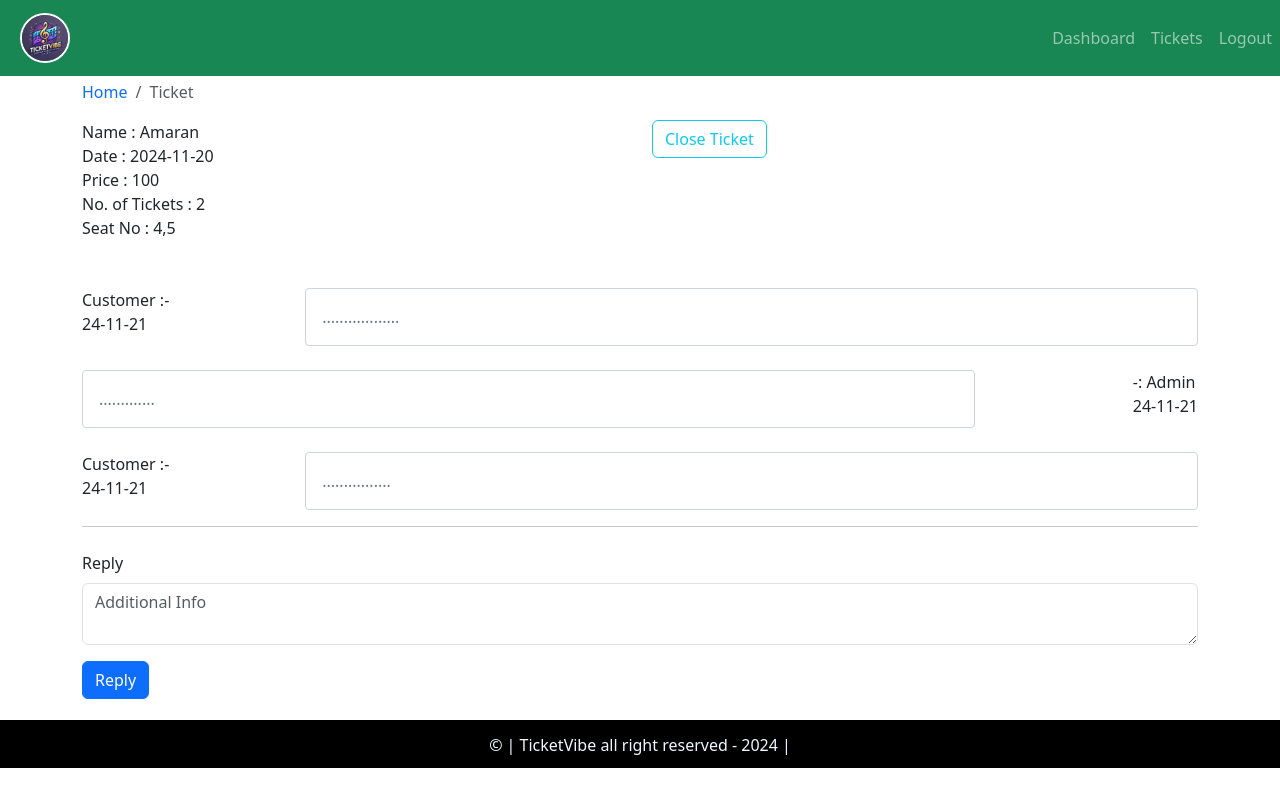
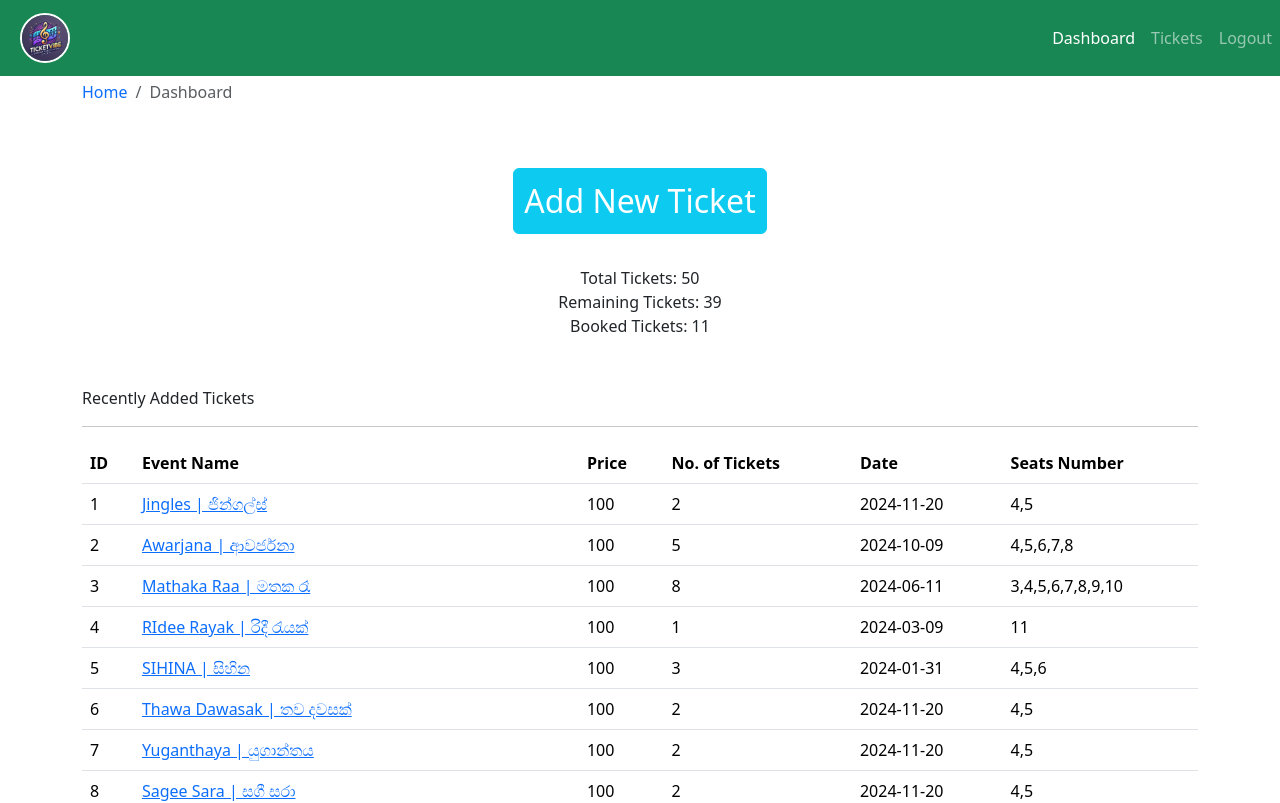
Before and after one commit to Imantha001/ticket-frontend, a React (Create React App) app: page /dashboard in a window 1280 px wide. Shown: the top 803 px of the page. Built offline with nearby package versions, Linux system fonts and the light colour scheme.

Commit message:
React-router-dom added

```diff
--- a/package.json
+++ b/package.json
@@ -11,6 +11,8 @@
     "react": "^18.3.1",
     "react-bootstrap": "^2.10.5",
     "react-dom": "^18.3.1",
+    "react-router-bootstrap": "^0.26.3",
+    "react-router-dom": "^6.28.0",
     "react-scripts": "^3.0.1",
     "ticket-frontend": "file:",
     "web-vitals": "^2.1.4"
--- a/src/App.js
+++ b/src/App.js
@@ -1,23 +1,25 @@
 import React from 'react';
+import { BrowserRouter as Router, Routes, Route } from "react-router-dom";
 import './App.css';
-import { DefaultLayout } from './layout/defaultlayout';
 import { DashboardPage } from "./pages/dashboard/dashboardpage";
-
 import { Entry } from "./pages/entry/Entry.page";
 import { AddTicket } from './pages/newTicket/AddTicketPage';
 import { Ticketlists } from './pages/ticketLists/Ticketlists.page';
 import { Ticket } from './pages/insideTicket/insideticket.page';
+import { PrivateRoute } from './components/privateRoute/privateRoute.component';
 
 function App() {
   return (
     <div className="App">
-      {/* <Entry/> */}
-      <DefaultLayout>
-        {/* <DashboardPage />
-        <AddTicket />
-        <Ticketlists/> */}
-        <Ticket/>
-      </DefaultLayout>
+      <Router>
+        <Routes>
+          <Route path="/" element={<Entry />} />
+          <Route path="/dashboard" element={<PrivateRoute><DashboardPage /></PrivateRoute>} />
+          <Route path="/add-ticket" element={<PrivateRoute><AddTicket /></PrivateRoute>} />
+          <Route path="/ticket-lists" element={<PrivateRoute><Ticketlists /></PrivateRoute>} />
+          <Route path="/insideticket/:tId" element={<PrivateRoute><Ticket /></PrivateRoute>} />
+        </Routes>
+      </Router>
     </div>
   );
 }
--- a/src/assests/data/tickets.json
+++ b/src/assests/data/tickets.json
@@ -1,7 +1,7 @@
 [
     {
         "id": 1,
-        "Name": "Amaran",
+        "Name": "Jingles | ජින්ගල්ස් ",
         "Price": "100",
         "Tickets":"2",
         "Date": "2024-11-20",
@@ -28,47 +28,81 @@
 
     {
         "id": 2,
-        "Name": "Pushpa",
+        "Name": "Awarjana | ආවර්ජනා  ",
         "Price": "100",
         "Tickets":"5",
-        "Date": "2024-11-20",
-        "Seats": "4,5,6,7,8"
+        "Date": "2024-10-09",
+        "Seats": "4,5,6,7,8",
+            "history": [
+            {
+                "date": "24-11-21",
+                "message": "..................",
+                "messageBy": "Customer :-"
+            },
+            {
+                "date": "   24-11-21",
+                "message": ".............",
+                "messageBy": "-: Admin"
+            },
+            {
+                "date": "24-11-21",
+                "message": "................",
+                "messageBy": "Customer :-"
+            }
+            ]
 
     },
 
     {
         "id": 3,
-        "Name": "Kanguva",
+        "Name": "Mathaka Raa | මතක රෑ",
         "Price": "100",
         "Tickets":"8",
-        "Date": "2024-11-20",
-        "Seats": "3,4,5,6,7,8,9,10"
+        "Date": "2024-06-11",
+        "Seats": "3,4,5,6,7,8,9,10",
+        "history": [
+            {
+                "date": "24-11-21",
+                "message": "..................",
+                "messageBy": "Customer :-"
+            },
+            {
+                "date": "   24-11-21",
+                "message": ".............",
+                "messageBy": "-: Admin"
+            },
+            {
+                "date": "24-11-21",
+                "message": "................",
+                "messageBy": "Customer :-"
+            }
+            ]
 
     },
 
     {
         "id": 4,
-        "Name": "Devara",
+        "Name": "RIdee Rayak | රිදී රැයක්",
         "Price": "100",
         "Tickets":"1",
-        "Date": "2024-11-20",
+        "Date": "2024-03-09",
         "Seats": "11"
 
     },
 
     {
         "id": 5,
-        "Name": "Amaran",
+        "Name": "SIHINA | සිහින",
         "Price": "100",
         "Tickets":"3",
-        "Date": "2024-11-20",
+        "Date": "2024-01-31",
         "Seats": "4,5,6"
 
     },
 
     {
         "id": 6,
-        "Name": "Raayan",
+        "Name": "Thawa Dawasak | තව දවසක් ",
         "Price": "100",
         "Tickets":"2",
         "Date": "2024-11-20",
@@ -78,7 +112,7 @@
 
     {
         "id": 7,
-        "Name": "Raayan",
+        "Name": "Yuganthaya | යුගාන්තය",
         "Price": "100",
         "Tickets":"2",
         "Date": "2024-11-20",
@@ -88,7 +122,7 @@
 
     {
         "id": 8,
-        "Name": "Raayan",
+        "Name": "Sagee Sara | සගී සරා",
         "Price": "100",
         "Tickets":"2",
         "Date": "2024-11-20",
@@ -98,7 +132,7 @@
 
     {
         "id": 9,
-        "Name": "Raayan",
+        "Name": "Manamala Handawa | මනමාල හැන්දෑව",
         "Price": "100",
         "Tickets":"2",
         "Date": "2024-11-20",
@@ -108,7 +142,7 @@
 
     {
         "id": 10,
-        "Name": "Raayan",
+        "Name": "SOSL Christmas Concert 2024",
         "Price": "100",
         "Tickets":"2",
         "Date": "2024-11-20",
@@ -118,7 +152,7 @@
 
     {
         "id": 11,
-        "Name": "Raayan",
+        "Name": "Api Wayo | අපි වායෝ ",
         "Price": "100",
         "Tickets":"2",
         "Date": "2024-11-20",
--- a/src/components/AddTicketForm/AddTicketFormComponent.js
+++ b/src/components/AddTicketForm/AddTicketFormComponent.js
@@ -18,6 +18,7 @@ export const AddTicketForm = ({handleOnSubmit,handleOnChange}) => {
                 className="italic-placeholder"
                 required
               />
+
             </Form.Group>
             <Form.Group>
               <Form.Label className="loginleft">Date</Form.Label>
--- /dev/null
+++ b/src/components/privateRoute/privateRoute.component.js
@@ -0,0 +1,9 @@
+import React from "react";
+import { Navigate } from "react-router-dom";
+import { DefaultLayout } from "../../layout/defaultlayout";
+
+const isAuth = true;
+
+export const PrivateRoute = ({ children }) => {
+  return isAuth ? <DefaultLayout>{children}</DefaultLayout> : <Navigate to="/" />;
+};
--- a/src/components/tickettable/ticketTableComponent.js
+++ b/src/components/tickettable/ticketTableComponent.js
@@ -1,15 +1,15 @@
 import React from 'react';
 import { Table } from "react-bootstrap";
 import  PropTypes  from "prop-types";
+import { Link } from 'react-router-dom';
 
-export const
-TicketTable = ({ tickets }) => {
+export const TicketTable = ({ tickets }) => {
   return (
     <Table>
       <thead>
         <tr>
-          <th>#</th>
-          <th>Movie Name</th>
+          <th>ID</th>
+          <th>Event Name</th>
           <th>Price</th>
           <th>No. of Tickets</th>
           <th>Date</th>
@@ -17,10 +17,13 @@ TicketTable = ({ tickets }) => {
         </tr>
       </thead>
       <tbody>
-        {tickets.map((row, index) => (
-          <tr key={index}>
+      {tickets.map((row) => (
+          <tr key={row.id}>
             <td>{row.id}</td>
-            <td>{row.Name}</td>
+            <td>
+              <Link to={`/insideticket/${row.id}`}>{row.Name}</Link>
+            </td>
+            {/* <td>{row.Name}</td> */}
             <td>{row.Price}</td>
             <td>{row.Tickets}</td>
             <td>{row.Date}</td>
--- a/src/layout/half/header.component.js
+++ b/src/layout/half/header.component.js
@@ -1,14 +1,25 @@
 import React from 'react';
 import { Navbar, Nav } from "react-bootstrap";
 import logo from "../../assests/img/TicketVibe.png";
+import { useNavigate } from "react-router-dom";
+import { LinkContainer } from "react-router-bootstrap";
+
+
+
 
 export const Header = () => {
+  const navigate = useNavigate();
+
+  const logMeOut = () => {
+    navigate("/");
+  };
+
   return (
     <Navbar expand="lg" collapseOnSelect bg="success" variant="dark">
       <Navbar.Brand href="/" style={{ paddingLeft: '20px' }}>
         <img
           src={logo}
-          alt="CineClick Logo"
+          alt="TicketVibe Logo"
           width="50px"
           style={{
             borderRadius: '50%',
@@ -19,9 +30,16 @@ export const Header = () => {
       <Navbar.Toggle aria-controls="navbar-nav" />
       <Navbar.Collapse id="navbar-nav">
         <Nav className="ms-auto">
-          <Nav.Link href="/dashboard">Dashboard</Nav.Link>
-          <Nav.Link href="/tickets">Tickets</Nav.Link>
-          <Nav.Link href="/logout">Logout</Nav.Link>
+
+          <LinkContainer to="/dashboard">
+            <Nav.Link>Dashboard</Nav.Link>
+          </LinkContainer>
+
+          <LinkContainer to="/ticket-lists">
+            <Nav.Link>Tickets</Nav.Link>
+          </LinkContainer>
+
+          <Nav.Link onClick={logMeOut}>Logout</Nav.Link>
         </Nav>
       </Navbar.Collapse>
     </Navbar>
--- a/src/pages/dashboard/dashboardpage.js
+++ b/src/pages/dashboard/dashboardpage.js
@@ -3,6 +3,8 @@ import { Container, Row, Col, Button } from "react-bootstrap";
 import { TicketTable } from "../../components/tickettable/ticketTableComponent";
 import tickets from "../../assests/data/tickets.json";
 import { BreadcrumbComponent } from "../../components/breadcrumb/breadcrumcomponent";
+import { Link } from "react-router-dom";
+
 
 export const DashboardPage = () => {
   return (
@@ -15,7 +17,8 @@ export const DashboardPage = () => {
 
       <Row>
         <Col className="text-center mt-5 mb-2">
-          <Button
+        <Link to="/add-ticket">
+        <Button
             variant="info"
             style={{
               fontSize: "2rem",
@@ -25,6 +28,8 @@ export const DashboardPage = () => {
           >
             Add New Ticket
           </Button>
+          </Link>
+
         </Col>
       </Row>
 
--- a/src/pages/insideTicket/insideticket.page.js
+++ b/src/pages/insideTicket/insideticket.page.js
@@ -4,15 +4,30 @@ import { BreadcrumbComponent } from "../../components/breadcrumb/breadcrumcompon
 import tickets from "../../assests/data/tickets.json";
 import { MessageHistory } from "../../components/messageHistory/messagehistory.component";
 import { UpdateTicket } from "../../components/updateTicket/updateticket.component";
+import { useParams,useNavigate } from "react-router-dom";
 
 
-const ticket = tickets[0];
+
+// const ticket = tickets[0];
 
 export const Ticket = () => {
+  const { tId } = useParams();
   const [message, setMessage] = useState("");
 
+  const [ticket, setTicket] = useState("");
+  const navigate = useNavigate();
 
-  useEffect(() => {}, [message]);
+
+
+  useEffect(() => {
+    const foundTicket = tickets.find((ticket) => String(ticket.id) === tId);
+    setTicket(foundTicket);
+  }, [tId]);
+  if (!ticket) {
+    return <div>Ticket not found</div>;
+  }
+
+
   const handleOnChange = (e) => {
     setMessage(e.target.value);
   };
@@ -20,6 +35,11 @@ export const Ticket = () => {
 
   const handleOnSubmit = () => {
     alert("Submited!");
+  };
+
+
+  const handleCloseTicket = () => {
+    navigate(-1);
   };
 
 
@@ -39,7 +59,7 @@ export const Ticket = () => {
           <div className="seats">Seat No   :  {ticket.Seats}</div>
         </Col>
         <Col className="text-right">
-        <Button variant="outline-info" >Close Ticket</Button>
+        <Button variant="outline-info" onClick={handleCloseTicket}>Close Ticket</Button>
         </Col>
       </Row>
       <Row className="mt-4">
--- a/src/pages/ticketLists/Ticketlists.page.js
+++ b/src/pages/ticketLists/Ticketlists.page.js
@@ -4,6 +4,8 @@ import { BreadcrumbComponent } from '../../components/breadcrumb/breadcrumcompon
 import { SearchForm } from '../../components/searchForm/SearchComponenet';
 import { TicketTable } from '../../components/tickettable/ticketTableComponent';
 import  tickets  from "../../assests/data/tickets.json";
+import { Link } from "react-router-dom";
+
 
 export const Ticketlists = () => {
   const [str, setStr] = useState('');
@@ -37,7 +39,9 @@ export const Ticketlists = () => {
         </Col>
 
         <Col>
+        <Link to="/add-ticket">
           <Button variant="info">Add New Ticket</Button>
+          </Link>
         </Col>
 
         <Col className="text-right">
```
Also changed, not shown: src/pages/ticket/ticketpage.js (deleted), 1 other file (tests, documents, lock files or other folders).
